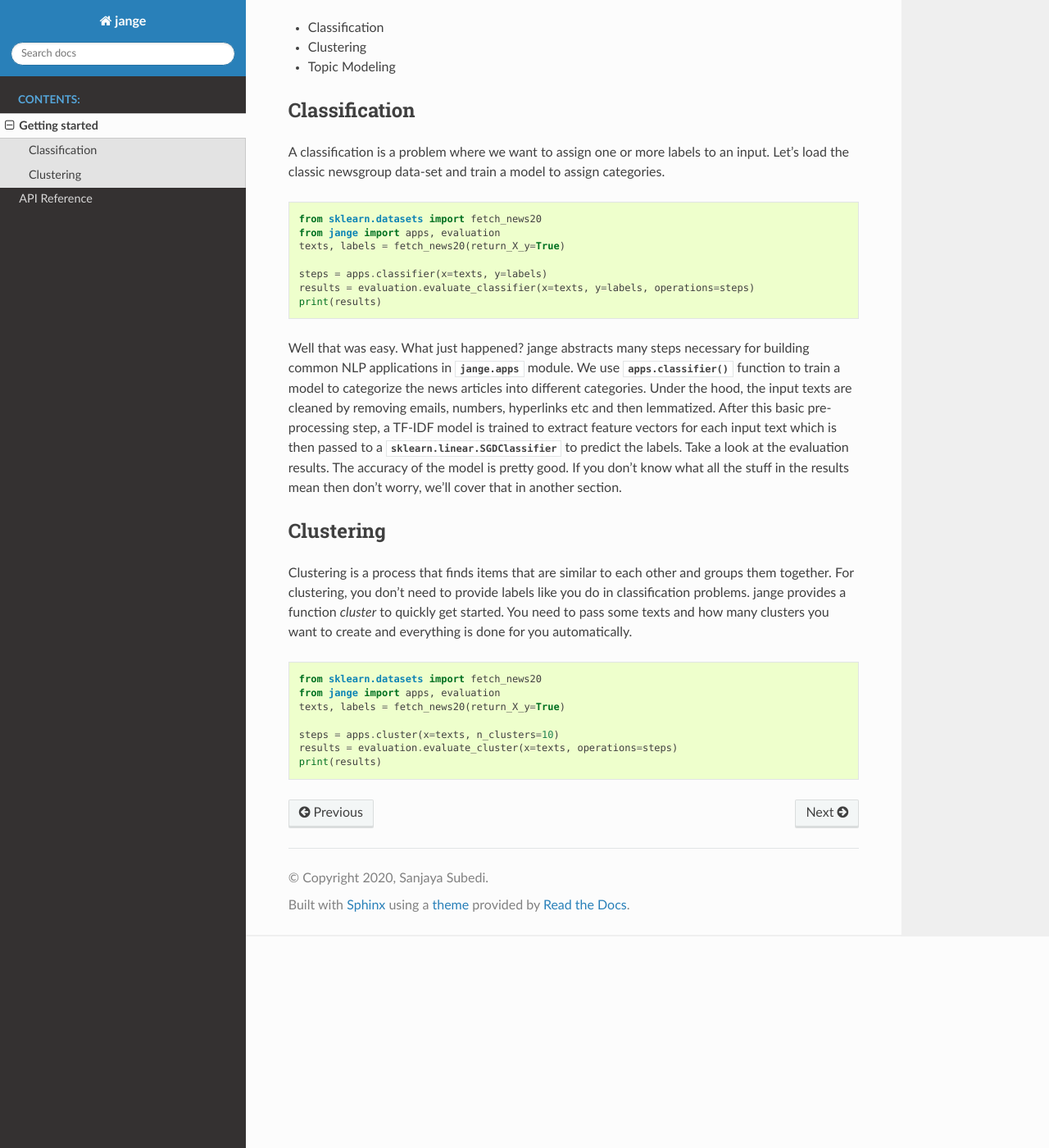
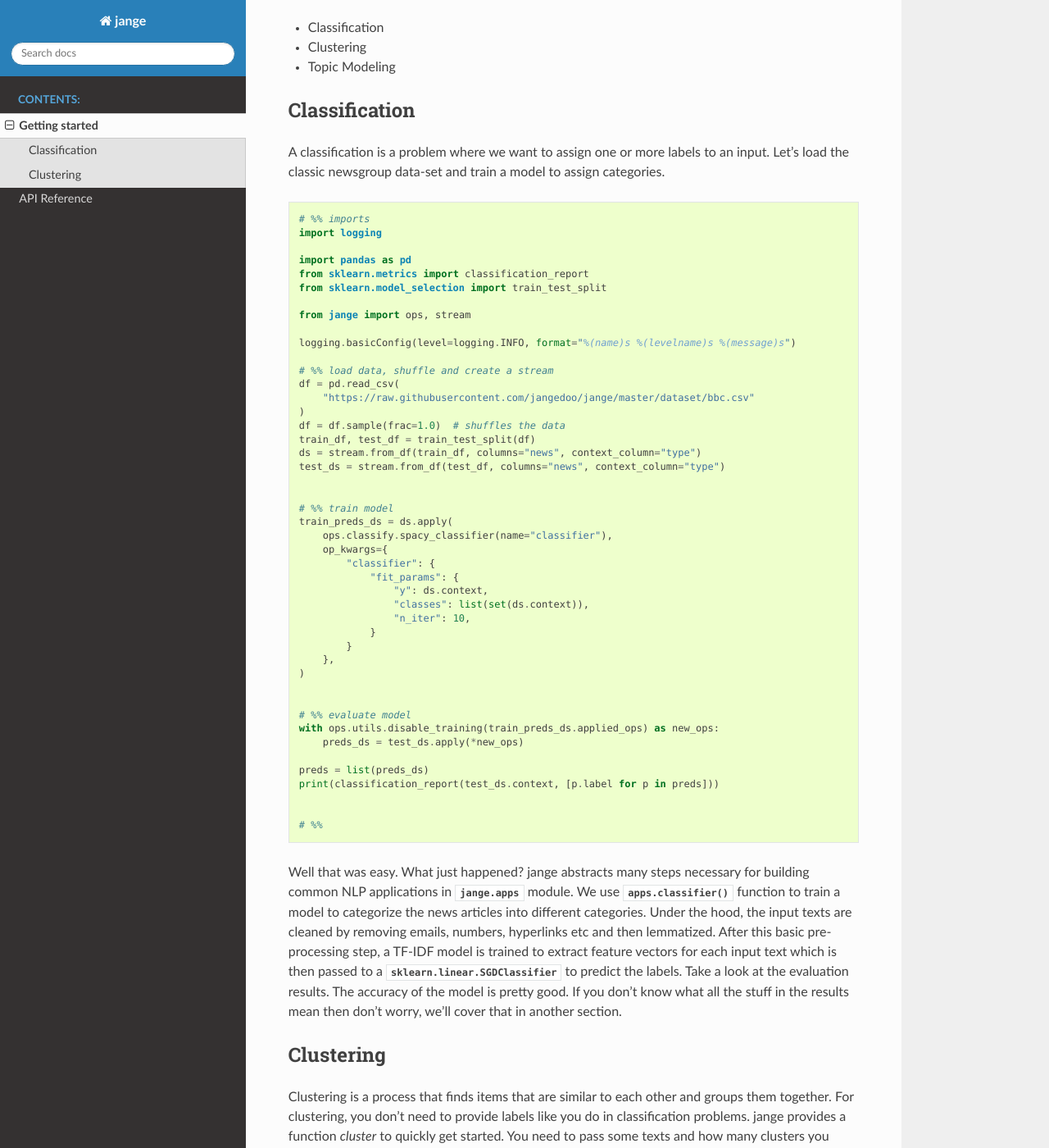
Before and after one commit to jangedoo/jange, a Sphinx documentation site: the page built from docs/source/tutorial.rst, in a window 1280 px wide and 1400 px high, scrolled down 258 px. Shown: the whole window at 82% size. Built offline with Sphinx 7.4.7 and the Read the Docs theme 2.0.0, drawn with Linux system fonts in a browser that asks for light colours; some of the changed text lies outside the part shown.

Commit message:
Dev (#14)
* WIP: classification operation

* vscode setting for rst path

* WIP: adding spacy based classification operation

* add sklearn based classifier

* WIP: classification operation and readme

* WIP: refactoring sklearn based models to a single wrapper

* small refactoring

* refactored test cases

* added decorators for specifying types

* added tests for neighbors operation

* refactored skbasedops and addes tests for topic modeling ops

* refactoring classifiers

* change kwargs key from label to y in fit_params

* WIP: classification operations

* satisfy flake8

* updated version

* added support for multilabel classification

* updated docs and examples

Co-authored-by: Sanjaya Subedi <sanjaya.subedi@serviceware.se>

```diff
--- a/docs/source/tutorial.rst
+++ b/docs/source/tutorial.rst
@@ -15,13 +15,52 @@ Classification
 A classification is a problem where we want to assign one or more labels to an input. Let's load the classic newsgroup data-set and train a model to assign categories.
 ::
 
-    from sklearn.datasets import fetch_news20
-    from jange import apps, evaluation
-    texts, labels = fetch_news20(return_X_y=True)
+    # %% imports
+    import logging
 
-    steps = apps.classifier(x=texts, y=labels)
-    results = evaluation.evaluate_classifier(x=texts, y=labels, operations=steps)
-    print(results)
+    import pandas as pd
+    from sklearn.metrics import classification_report
+    from sklearn.model_selection import train_test_split
+
+    from jange import ops, stream
+
+    logging.basicConfig(level=logging.INFO, format="%(name)s %(levelname)s %(message)s")
+
+    # %% load data, shuffle and create a stream
+    df = pd.read_csv(
+        "https://raw.githubusercontent.com/jangedoo/jange/master/dataset/bbc.csv"
+    )
+    df = df.sample(frac=1.0)  # shuffles the data
+    train_df, test_df = train_test_split(df)
+    ds = stream.from_df(train_df, columns="news", context_column="type")
+    test_ds = stream.from_df(test_df, columns="news", context_column="type")
+
+
+    # %% train model
+    train_preds_ds = ds.apply(
+        ops.classify.spacy_classifier(name="classifier"),
+        op_kwargs={
+            "classifier": {
+                "fit_params": {
+                    "y": ds.context,
+                    "classes": list(set(ds.context)),
+                    "n_iter": 10,
+                }
+            }
+        },
+    )
+
+
+    # %% evaluate model
+    with ops.utils.disable_training(train_preds_ds.applied_ops) as new_ops:
+        preds_ds = test_ds.apply(*new_ops)
+
+    preds = list(preds_ds)
+    print(classification_report(test_ds.context, [p.label for p in preds]))
+
+
+    # %%
+
 
 Well that was easy. What just happened? jange abstracts many steps necessary for building common NLP applications in :py:mod:`jange.apps` module. We use :py:meth:`apps.classifier` function to train a model to categorize the news articles into different categories. Under the hood, the input texts are cleaned by removing emails, numbers, hyperlinks etc and then lemmatized. After this basic pre-processing step, a TF-IDF model is trained to extract feature vectors for each input text which is then passed to a :py:class:`sklearn.linear.SGDClassifier` to predict the labels. Take a look at the evaluation results. The accuracy of the model is pretty good. If you don't know what all the stuff in the results mean then don't worry, we'll cover that in another section.
 
@@ -31,10 +70,29 @@ Clustering is a process that finds items that are similar to each other and grou
 
 ::
 
-    from sklearn.datasets import fetch_news20
-    from jange import apps, evaluation
-    texts, labels = fetch_news20(return_X_y=True)
+    # %% Load data
+    from jange import ops, stream, vis
 
-    steps = apps.cluster(x=texts, n_clusters=10)
-    results = evaluation.evaluate_cluster(x=texts, operations=steps)
-    print(results)
+    ds = stream.from_csv(
+        "https://raw.githubusercontent.com/jangedoo/jange/master/dataset/bbc.csv",
+        columns="news",
+        context_column="type",
+    )
+    print(ds)
+
+    # %% Extract clusters
+    # Extract clusters
+    result_collector = {}
+    clusters_ds = ds.apply(
+        ops.text.clean.pos_filter("NOUN", keep_matching_tokens=True),
+        ops.text.encode.tfidf(max_features=5000, name="tfidf"),
+        ops.cluster.minibatch_kmeans(n_clusters=5),
+        result_collector=result_collector,
+    )
+
+    # %% Get features extracted by tfidf
+    features_ds = result_collector[clusters_ds.applied_ops.find_by_name("tfidf")]
+
+    # %% Visualization
+    reduced_features = features_ds.apply(ops.dim.tsne(n_dim=2))
+    vis.cluster.visualize(reduced_features, clusters_ds)
```
Also changed, not shown: README.md (+1 -1 lines), 4 other files.
